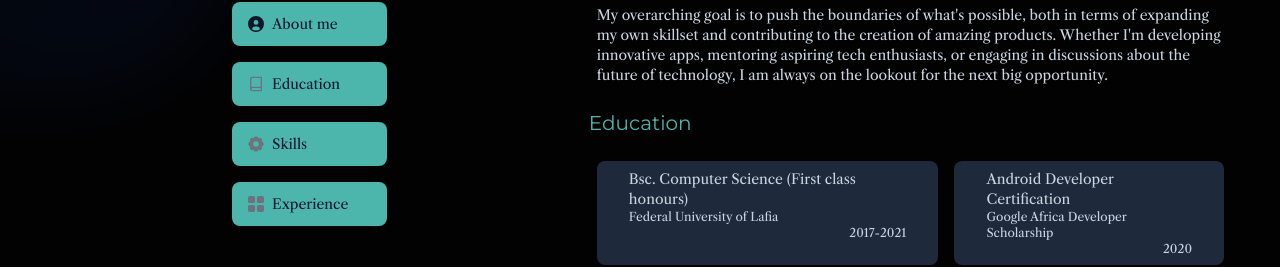
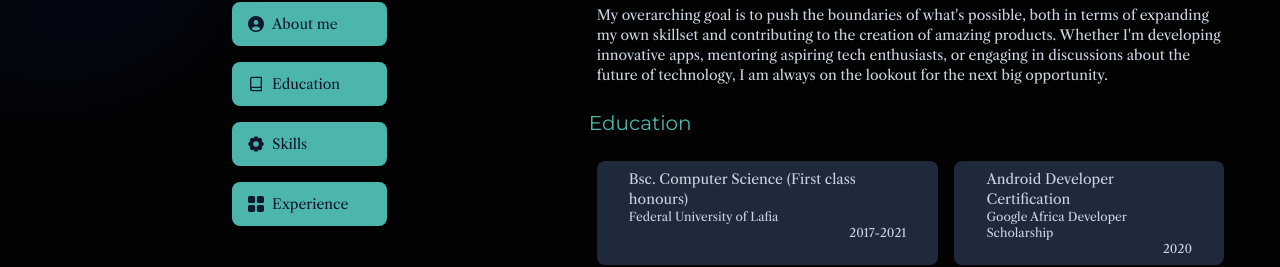
Before and after one commit to ANTONINEUTRON/anthony_portfolio, a Next.js app: page / in a window 1280 px wide. Shown: the part 347-614 px from the top of the page. Built offline with nearby package versions, Linux system fonts and the light colour scheme.

Commit message:
update button  text-color

```diff
--- a/components/SideSection.tsx
+++ b/components/SideSection.tsx
@@ -43,13 +43,13 @@ const VertTabs = ()=>{
             </li>
             <li>
                 <Link href={{ pathname: "/", hash: "education"}} className={`${viContext!!.stringValue.includes("education") && "bg-primary"} text-slate-900 inline-flex items-center hover:bg-primary px-4 py-3 rounded-lg hover:text-gray-900 bg-gray-50 w-full`}>
-                    <Book className="w-4 h-4 me-2 text-gray-500 dark:text-gray-400"/>
+                    <Book className="w-4 h-4 me-2 text-slate-900 dark:text-gray-400"/>
                     Education
                 </Link>
             </li>
             <li>
                 <Link href={{ pathname: "/", hash: "skills"}} className={`${viContext!!.stringValue.includes("skills") && "bg-primary"} text-slate-900 inline-flex items-center hover:bg-primary px-4 py-3 rounded-lg hover:text-gray-900 bg-gray-50 w-full`}>
-                    <svg className="w-4 h-4 me-2 text-gray-500 dark:text-gray-400" aria-hidden="true" xmlns="http://www.w3.org/2000/svg" fill="currentColor" viewBox="0 0 20 20">
+                    <svg className="w-4 h-4 me-2 text-slate-900 dark:text-gray-400" aria-hidden="true" xmlns="http://www.w3.org/2000/svg" fill="currentColor" viewBox="0 0 20 20">
                         <path d="M18 7.5h-.423l-.452-1.09.3-.3a1.5 1.5 0 0 0 0-2.121L16.01 2.575a1.5 1.5 0 0 0-2.121 0l-.3.3-1.089-.452V2A1.5 1.5 0 0 0 11 .5H9A1.5 1.5 0 0 0 7.5 2v.423l-1.09.452-.3-.3a1.5 1.5 0 0 0-2.121 0L2.576 3.99a1.5 1.5 0 0 0 0 2.121l.3.3L2.423 7.5H2A1.5 1.5 0 0 0 .5 9v2A1.5 1.5 0 0 0 2 12.5h.423l.452 1.09-.3.3a1.5 1.5 0 0 0 0 2.121l1.415 1.413a1.5 1.5 0 0 0 2.121 0l.3-.3 1.09.452V18A1.5 1.5 0 0 0 9 19.5h2a1.5 1.5 0 0 0 1.5-1.5v-.423l1.09-.452.3.3a1.5 1.5 0 0 0 2.121 0l1.415-1.414a1.5 1.5 0 0 0 0-2.121l-.3-.3.452-1.09H18a1.5 1.5 0 0 0 1.5-1.5V9A1.5 1.5 0 0 0 18 7.5Zm-8 6a3.5 3.5 0 1 1 0-7 3.5 3.5 0 0 1 0 7Z"/>
                     </svg>
                     Skills
@@ -57,7 +57,7 @@ const VertTabs = ()=>{
             </li>
             <li>
                 <Link href={{ pathname: "/", hash: "experience"}} className={`${viContext!!.stringValue.includes("experience") && "bg-primary"} text-slate-900 inline-flex items-center hover:bg-primary active:bg-primary px-4 py-3 rounded-lg hover:text-gray-900 bg-gray-50 w-full`}>
-                    <svg className="w-4 h-4 me-2 text-gray-500 dark:text-gray-400" aria-hidden="true" xmlns="http://www.w3.org/2000/svg" fill="currentColor" viewBox="0 0 18 18"><path d="M6.143 0H1.857A1.857 1.857 0 0 0 0 1.857v4.286C0 7.169.831 8 1.857 8h4.286A1.857 1.857 0 0 0 8 6.143V1.857A1.857 1.857 0 0 0 6.143 0Zm10 0h-4.286A1.857 1.857 0 0 0 10 1.857v4.286C10 7.169 10.831 8 11.857 8h4.286A1.857 1.857 0 0 0 18 6.143V1.857A1.857 1.857 0 0 0 16.143 0Zm-10 10H1.857A1.857 1.857 0 0 0 0 11.857v4.286C0 17.169.831 18 1.857 18h4.286A1.857 1.857 0 0 0 8 16.143v-4.286A1.857 1.857 0 0 0 6.143 10Zm10 0h-4.286A1.857 1.857 0 0 0 10 11.857v4.286c0 1.026.831 1.857 1.857 1.857h4.286A1.857 1.857 0 0 0 18 16.143v-4.286A1.857 1.857 0 0 0 16.143 10Z"/></svg>
+                    <svg className="w-4 h-4 me-2 text-slate-900 dark:text-gray-400" aria-hidden="true" xmlns="http://www.w3.org/2000/svg" fill="currentColor" viewBox="0 0 18 18"><path d="M6.143 0H1.857A1.857 1.857 0 0 0 0 1.857v4.286C0 7.169.831 8 1.857 8h4.286A1.857 1.857 0 0 0 8 6.143V1.857A1.857 1.857 0 0 0 6.143 0Zm10 0h-4.286A1.857 1.857 0 0 0 10 1.857v4.286C10 7.169 10.831 8 11.857 8h4.286A1.857 1.857 0 0 0 18 6.143V1.857A1.857 1.857 0 0 0 16.143 0Zm-10 10H1.857A1.857 1.857 0 0 0 0 11.857v4.286C0 17.169.831 18 1.857 18h4.286A1.857 1.857 0 0 0 8 16.143v-4.286A1.857 1.857 0 0 0 6.143 10Zm10 0h-4.286A1.857 1.857 0 0 0 10 11.857v4.286c0 1.026.831 1.857 1.857 1.857h4.286A1.857 1.857 0 0 0 18 16.143v-4.286A1.857 1.857 0 0 0 16.143 10Z"/></svg>
                     Experience
                 </Link>
             </li>
```
